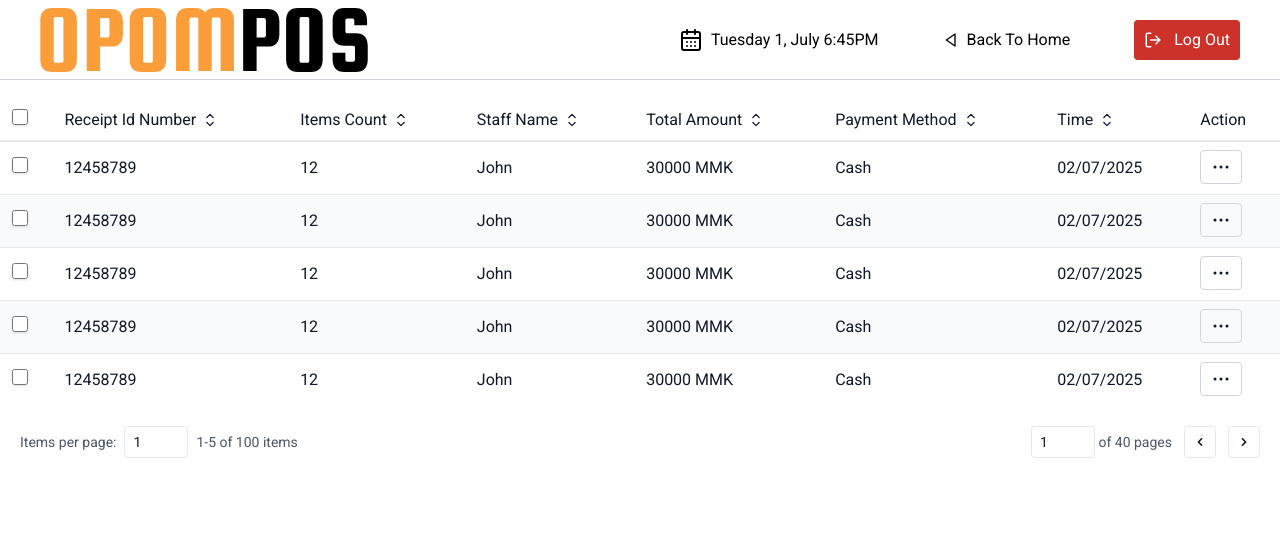
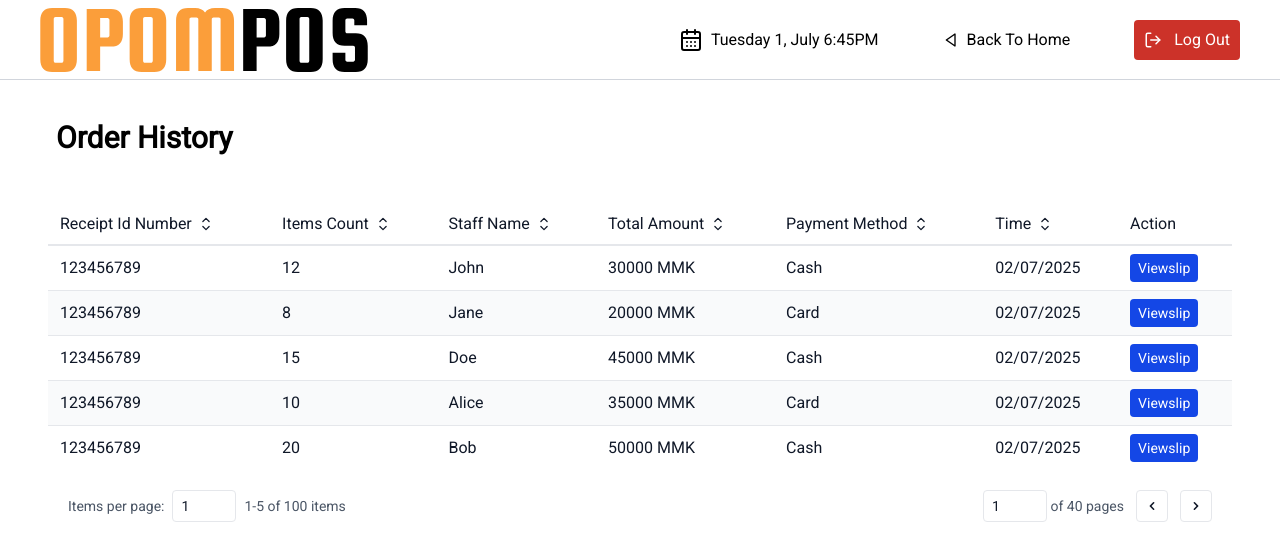
Before and after one commit to one-project-one-month/opom-pos-react-js, a Next.js app: page /order-history in a window 1280 px wide. Shown: the top 560 px of the page. Built offline with nearby package versions, Linux system fonts and the light colour scheme.

Commit message:
order-history change button and styling

```diff
--- a/app/(root)/(staff)/(main)/order-history/page.tsx
+++ b/app/(root)/(staff)/(main)/order-history/page.tsx
@@ -7,6 +7,48 @@ import  { useState } from 'react'
 
 function OrderHistory() {
     const [value, setValue] = useState('1');
+    const orders = [
+        {
+            id: 123456789,
+            itemsCount: 12,
+            staffName: 'John',
+            totalAmount: '30000 MMK',
+            paymentMethod: 'Cash',
+            time: '02/07/2025'
+        },
+        {
+            id: 123456789,
+            itemsCount: 8,
+            staffName: 'Jane',
+            totalAmount: '20000 MMK',
+            paymentMethod: 'Card',
+            time: '02/07/2025'
+        },
+        {
+            id: 123456789,
+            itemsCount: 15,
+            staffName: 'Doe',
+            totalAmount: '45000 MMK',
+            paymentMethod: 'Cash',
+            time: '02/07/2025'
+        },
+        {
+            id: 123456789,
+            itemsCount: 10,
+            staffName: 'Alice',
+            totalAmount: '35000 MMK',
+            paymentMethod: 'Card',
+            time: '02/07/2025'
+        },
+        {
+            id: 123456789,
+            itemsCount: 20,
+            staffName: 'Bob',
+            totalAmount: '50000 MMK',
+            paymentMethod: 'Cash',
+            time: '02/07/2025'
+        }
+    ];
   return (
 
         <div>
@@ -20,14 +62,12 @@ function OrderHistory() {
                     <DateFilter/>
                 </div>
             </div> */}
+            <h1 className='text-3xl px-14 mt-5 font-bold'>Order History</h1>
 
-            <div className="overflow-x-auto">
+            <div className="overflow-x-auto p-12">
                 <table className="min-w-full divide-y-2 divide-gray-200">
                         <thead className="ltr:text-left rtl:text-right">
                             <tr className="*:font-medium *:text-gray-900">
-                            <th className="px-3 py-1 whitespace-nowrap">
-                                <input type="checkbox" className="size-4 rounded border-gray-300 shadow-sm" id="Option1" />
-                            </th>
 
                                 <th className="px-3 py-2 whitespace-nowrap">
                                     <span className='flex items-center gap-1'>
@@ -83,97 +123,23 @@ function OrderHistory() {
                         </thead>
 
                         <tbody className="divide-y divide-gray-200 *:even:bg-gray-50">
-                        <tr className="*:text-gray-900 *:first:font-medium">
+                            {
+                                orders.map((order,index) => (
+                                    <tr key={index} className="*:text-gray-900 *:first:font-medium">
+                                        <td className="px-3 py-2 whitespace-nowrap">{order.id}</td>
+                                        <td className="px-3 py-2 whitespace-nowrap">{order.itemsCount}</td>
+                                        <td className="px-3 py-2 whitespace-nowrap">{order.staffName}</td>
+                                        <td className="px-3 py-2 whitespace-nowrap">{order.totalAmount}</td>
+                                        <td className="px-3 py-2 whitespace-nowrap">{order.paymentMethod}</td>
+                                        <td className="px-3 py-2 whitespace-nowrap">{order.time}</td>
                                         <td className="px-3 py-2 whitespace-nowrap">
-                                <input type="checkbox" className="size-4 rounded border-gray-300 shadow-sm" id="Option1" />
-                            </td>
-                            <td className="px-3 py-2 whitespace-nowrap">12458789</td>
-                            <td className="px-3 py-2 whitespace-nowrap">12</td>
-                            <td className="px-3 py-2 whitespace-nowrap">John</td>
-                            <td className="px-3 py-2 whitespace-nowrap">30000 MMK</td>
-                            <td className="px-3 py-2 whitespace-nowrap">Cash</td>
-                            <td className="px-3 py-2 whitespace-nowrap">02/07/2025</td>
-                            <td className="px-3 py-2 whitespace-nowrap">
-                                <button className="px-2 py-1  border border-gray-300 rounded hover:bg-gray-400 hover:text-white">
-                                    <svg xmlns="http://www.w3.org/2000/svg" fill="none" viewBox="0 0 24 24" strokeWidth={1.5} stroke="currentColor" className="size-6">
-                                        <path strokeLinecap="round" strokeLinejoin="round" d="M6.75 12a.75.75 0 1 1-1.5 0 .75.75 0 0 1 1.5 0ZM12.75 12a.75.75 0 1 1-1.5 0 .75.75 0 0 1 1.5 0ZM18.75 12a.75.75 0 1 1-1.5 0 .75.75 0 0 1 1.5 0Z" />
-                                    </svg>
+                                            <button className="px-2 py-1 rounded bg-blue-700 hover:border-blue-500 hover:bg-blue-500 text-white text-sm">
+                                                Viewslip
                                             </button>
                                         </td>
                                     </tr>
-
-                        <tr className="*:text-gray-900 *:first:font-medium">
-                            <td className="px-3 py-2 whitespace-nowrap">
-                                <input type="checkbox" className="size-4 rounded border-gray-300 shadow-sm" id="Option1" />
-                            </td>
-                            <td className="px-3 py-2 whitespace-nowrap">12458789</td>
-                            <td className="px-3 py-2 whitespace-nowrap">12</td>
-                            <td className="px-3 py-2 whitespace-nowrap">John</td>
-                            <td className="px-3 py-2 whitespace-nowrap">30000 MMK</td>
-                            <td className="px-3 py-2 whitespace-nowrap">Cash</td>
-                            <td className="px-3 py-2 whitespace-nowrap">02/07/2025</td>
-                            <td className="px-3 py-2 whitespace-nowrap">
-                                <button className="px-2 py-1  border border-gray-300 rounded hover:bg-gray-400 hover:text-white">
-                                    <svg xmlns="http://www.w3.org/2000/svg" fill="none" viewBox="0 0 24 24" strokeWidth={1.5} stroke="currentColor" className="size-6">
-                                        <path strokeLinecap="round" strokeLinejoin="round" d="M6.75 12a.75.75 0 1 1-1.5 0 .75.75 0 0 1 1.5 0ZM12.75 12a.75.75 0 1 1-1.5 0 .75.75 0 0 1 1.5 0ZM18.75 12a.75.75 0 1 1-1.5 0 .75.75 0 0 1 1.5 0Z" />
-                                    </svg>
-                                </button>
-                            </td>
-                        </tr>
-                        <tr className="*:text-gray-900 *:first:font-medium">
-                            <td className="px-3 py-2 whitespace-nowrap">
-                                <input type="checkbox" className="size-4 rounded border-gray-300 shadow-sm" id="Option1" />
-                            </td>
-                            <td className="px-3 py-2 whitespace-nowrap">12458789</td>
-                            <td className="px-3 py-2 whitespace-nowrap">12</td>
-                            <td className="px-3 py-2 whitespace-nowrap">John</td>
-                            <td className="px-3 py-2 whitespace-nowrap">30000 MMK</td>
-                            <td className="px-3 py-2 whitespace-nowrap">Cash</td>
-                            <td className="px-3 py-2 whitespace-nowrap">02/07/2025</td>
-                            <td className="px-3 py-2 whitespace-nowrap">
-                                <button className="px-2 py-1  border border-gray-300 rounded hover:bg-gray-400 hover:text-white">
-                                    <svg xmlns="http://www.w3.org/2000/svg" fill="none" viewBox="0 0 24 24" strokeWidth={1.5} stroke="currentColor" className="size-6">
-                                        <path strokeLinecap="round" strokeLinejoin="round" d="M6.75 12a.75.75 0 1 1-1.5 0 .75.75 0 0 1 1.5 0ZM12.75 12a.75.75 0 1 1-1.5 0 .75.75 0 0 1 1.5 0ZM18.75 12a.75.75 0 1 1-1.5 0 .75.75 0 0 1 1.5 0Z" />
-                                    </svg>
-                                </button>
-                            </td>
-                        </tr>
-                        <tr className="*:text-gray-900 *:first:font-medium">
-                            <td className="px-3 py-2 whitespace-nowrap">
-                                <input type="checkbox" className="size-4 rounded border-gray-300 shadow-sm" id="Option1" />
-                            </td>
-                            <td className="px-3 py-2 whitespace-nowrap">12458789</td>
-                            <td className="px-3 py-2 whitespace-nowrap">12</td>
-                            <td className="px-3 py-2 whitespace-nowrap">John</td>
-                            <td className="px-3 py-2 whitespace-nowrap">30000 MMK</td>
-                            <td className="px-3 py-2 whitespace-nowrap">Cash</td>
-                            <td className="px-3 py-2 whitespace-nowrap">02/07/2025</td>
-                            <td className="px-3 py-2 whitespace-nowrap">
-                                <button className="px-2 py-1  border border-gray-300 rounded hover:bg-gray-400 hover:text-white">
-                                    <svg xmlns="http://www.w3.org/2000/svg" fill="none" viewBox="0 0 24 24" strokeWidth={1.5} stroke="currentColor" className="size-6">
-                                        <path strokeLinecap="round" strokeLinejoin="round" d="M6.75 12a.75.75 0 1 1-1.5 0 .75.75 0 0 1 1.5 0ZM12.75 12a.75.75 0 1 1-1.5 0 .75.75 0 0 1 1.5 0ZM18.75 12a.75.75 0 1 1-1.5 0 .75.75 0 0 1 1.5 0Z" />
-                                    </svg>
-                                </button>
-                            </td>
-                        </tr>
-                        <tr className="*:text-gray-900 *:first:font-medium">
-                            <td className="px-3 py-2 whitespace-nowrap">
-                                <input type="checkbox" className="size-4 rounded border-gray-300 shadow-sm" id="Option1" />
-                            </td>
-                            <td className="px-3 py-2 whitespace-nowrap">12458789</td>
-                            <td className="px-3 py-2 whitespace-nowrap">12</td>
-                            <td className="px-3 py-2 whitespace-nowrap">John</td>
-                            <td className="px-3 py-2 whitespace-nowrap">30000 MMK</td>
-                            <td className="px-3 py-2 whitespace-nowrap">Cash</td>
-                            <td className="px-3 py-2 whitespace-nowrap">02/07/2025</td>
-                            <td className="px-3 py-2 whitespace-nowrap">
-                                <button className="px-2 py-1  border border-gray-300 rounded hover:bg-gray-400 hover:text-white">
-                                    <svg xmlns="http://www.w3.org/2000/svg" fill="none" viewBox="0 0 24 24" strokeWidth={1.5} stroke="currentColor" className="size-6">
-                                        <path strokeLinecap="round" strokeLinejoin="round" d="M6.75 12a.75.75 0 1 1-1.5 0 .75.75 0 0 1 1.5 0ZM12.75 12a.75.75 0 1 1-1.5 0 .75.75 0 0 1 1.5 0ZM18.75 12a.75.75 0 1 1-1.5 0 .75.75 0 0 1 1.5 0Z" />
-                                    </svg>
-                                </button>
-                            </td>
-                        </tr>
+                                ))
+                            }
                         </tbody>
                 </table>
                 <div className='flex gap-3 justify-between items-center mt-5 px-5'>
```
Lines whose indentation alone changed are shown as unchanged.
